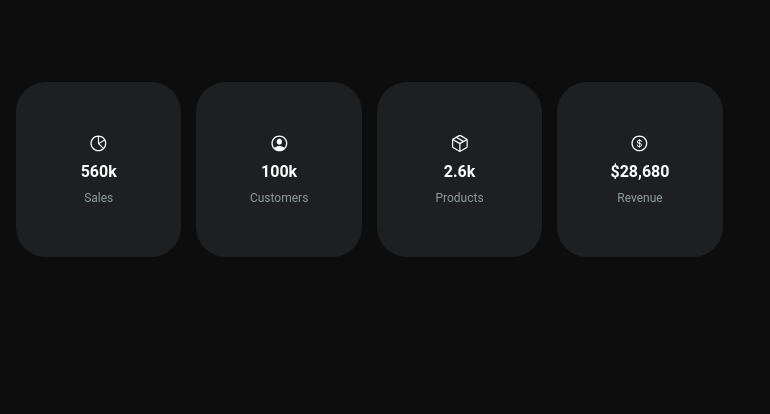
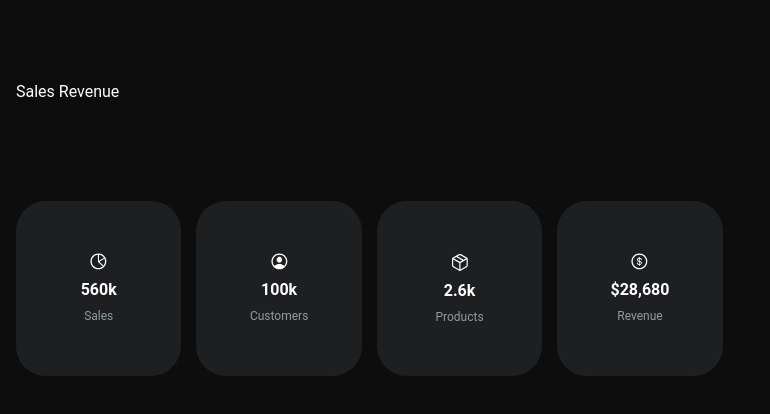
Before and after one commit to AustineA/polyma-demo, a React (Create React App) app: page /home in a window 1280 px wide. Shown: the top 414 px of the page, without its empty margins (0-770 px from the left). Built offline with nearby package versions, Linux system fonts and the light colour scheme.

Commit message:
Stats title

```diff
--- a/src/components/Stats.js
+++ b/src/components/Stats.js
@@ -14,6 +14,7 @@ const Stats = () => {
 export default Stats;
 
 const StatsContainer = styled.div`
+  margin-top: 8%;
   display: grid;
   grid-template-columns: repeat(auto-fill, minmax(160px, 1fr));
   justify-content: space-between;
--- a/src/pages/Home.js
+++ b/src/pages/Home.js
@@ -1,8 +1,8 @@
 import {
   IonContent,
   IonHeader,
+  IonLabel,
   IonPage,
-  IonTitle,
   IonToolbar,
 } from "@ionic/react";
 import styled from "styled-components";
@@ -14,7 +14,8 @@ const Home = () => {
       <IonHeader className="ion-no-border">
         <IonToolbar></IonToolbar>
       </IonHeader>
-      <IonContent className="ion-padding">
+      <IonContent className="ion-padding" color="bg">
+        <IonLabel>Sales Revenue</IonLabel>
         <Stats />
       </IonContent>
     </HomePage>
```
